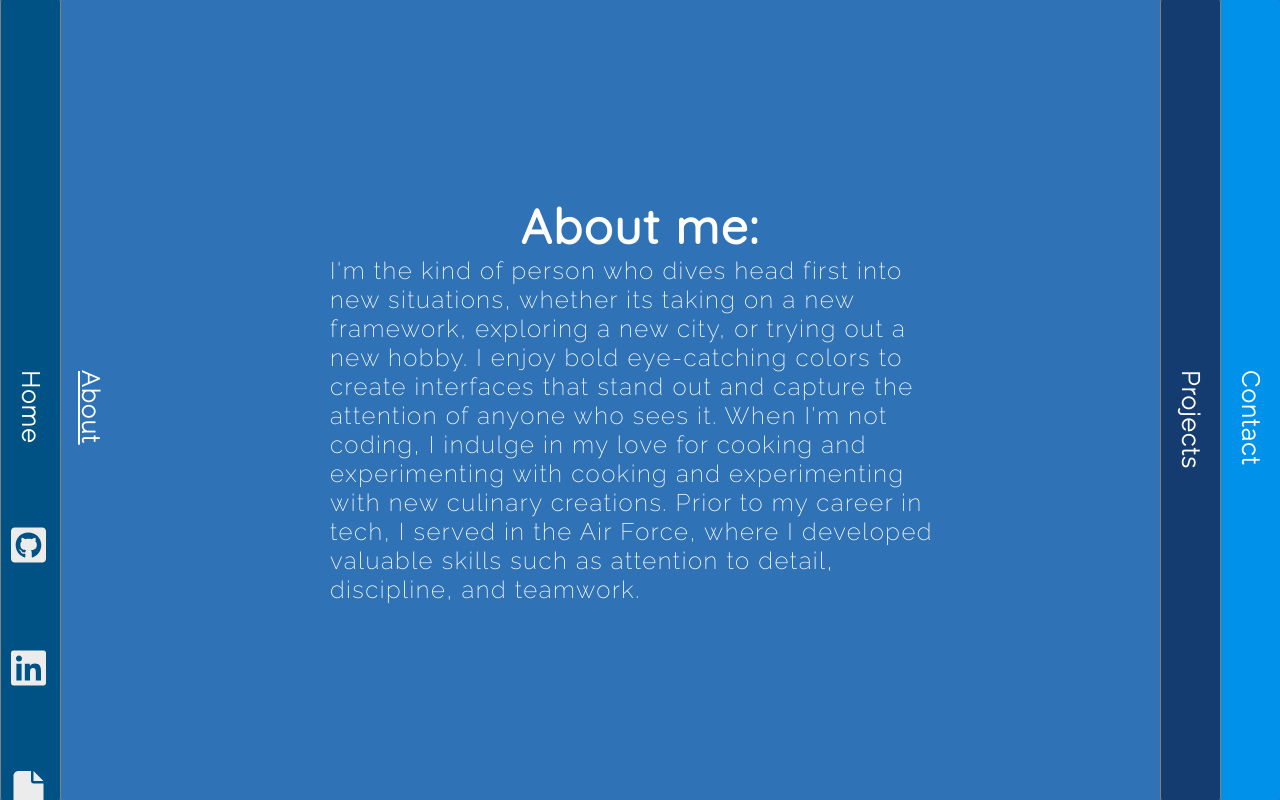
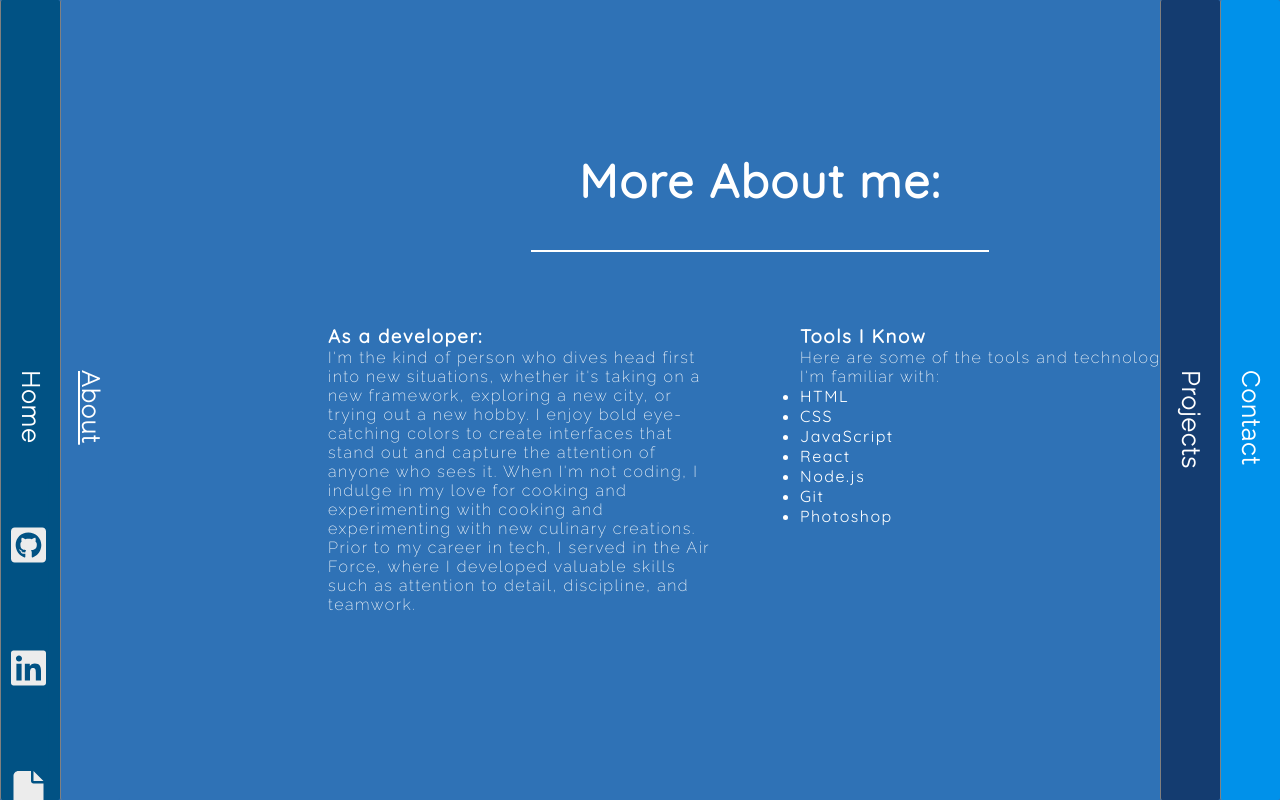
Before and after one commit to AnthonyKeith15/official-portfolio, a React (Create React App) app: page / in a window 1280 px wide. Both pictures are taken after a click on the button "About". Built offline with nearby package versions, Linux system fonts and the light colour scheme.

Commit message:
grid implemented

```diff
--- a/src/App.css
+++ b/src/App.css
@@ -4,7 +4,7 @@
   font-family: 'Quicksand', sans-serif;
   letter-spacing: 1.5px;
   background-color: inherit;
-  color: white
+  color: white;
 }
 button {
   height: 100vh;
--- /dev/null
+++ b/src/pages/About.css
@@ -0,0 +1,38 @@
+.about-me {
+  position: relative;
+  margin: auto 3rem;
+  width: 75%;
+  height: 80vh;
+  display: grid;
+  grid-template-columns: 1fr 1fr;
+  grid-template-rows: 1fr 7fr;
+  grid-template-areas:
+    "header header"
+    "span aside";
+}
+
+header,
+span,
+aside {
+  padding: 40px;
+}
+
+header {
+  width: 40%;
+  margin: 2rem auto;
+  grid-area: header;
+  display: flex;
+  justify-content: center;
+  align-items: center;
+  font-size: 3.5rem;
+  border-bottom: 2px solid white;
+  font-family: 'Quicksand', sans-serif;
+}
+
+span {
+  grid-area: span;
+}
+
+aside {
+  grid-area: aside;
+}
--- a/src/pages/About.js
+++ b/src/pages/About.js
@@ -1,22 +1,30 @@
+import './About.css'
+
 function About({ animationDirection }) {
-
   return (
-    <div className={`animate__animated animate__rotateInUp${animationDirection}`} id="content">
-
-      <h1>About me:</h1>
-      <p>I'm the kind of person who dives head first into new situations, whether its taking on a new framework, exploring a new city, or trying out a new hobby. I enjoy bold eye-catching colors to create interfaces that stand out and capture the attention of anyone who sees it. When I'm not coding, I indulge in my love for cooking and experimenting with cooking and experimenting with new culinary creations. Prior to my career in tech, I served in the Air Force, where I developed valuable skills such as attention to detail, discipline, and teamwork.</p>
+    <div className={`animate__animated animate__rotateInUp${animationDirection} about-me`}>
+      <header>
+      <h5>More About me:</h5>
+      </header>
+      <span>
+        <h3>As a developer:</h3>
+        <p>I'm the kind of person who dives head first into new situations, whether it's taking on a new framework, exploring a new city, or trying out a new hobby. I enjoy bold eye-catching colors to create interfaces that stand out and capture the attention of anyone who sees it. When I'm not coding, I indulge in my love for cooking and experimenting with cooking and experimenting with new culinary creations. Prior to my career in tech, I served in the Air Force, where I developed valuable skills such as attention to detail, discipline, and teamwork.</p>
+      </span>
+      <aside>
+        <h3>Tools I Know</h3>
+        <p>Here are some of the tools and technologies I'm familiar with:</p>
+        <ul>
+          <li>HTML</li>
+          <li>CSS</li>
+          <li>JavaScript</li>
+          <li>React</li>
+          <li>Node.js</li>
+          <li>Git</li>
+          <li>Photoshop</li>
+        </ul>
+      </aside>
     </div>
   );
 }
 
 export default About;
-
-/*
-About Me:
-
-I'm the kind of person who dives head first into new situations, whether its taking on a new framework, exploring a new city, or trying out a new hobby. I enjoy bold eye-catching colors to create interfaces that stand out and capture the attention of anyone who sees it. When I'm not coding, I indulge in my love for cooking and experimenting with cooking and experimenting with new culinary creations. Prior to my career in tech, I served in the Air Force, where I developed valuable skills such as attention to detail, discipline, and teamwork.
-
-See More...
-
-Aside from my work as a React Developer, I enjoy perfecting my aim with Ana playing Overwatch or going to trivia nights with my friends. A life goal of mine is to step foot on in 100 unique countries, and I'm happy to say so far I am at 7! I believe experiencing the world first hand is one of the most rewarding things a person can do, and I'm excited to see where my adventures take me.
-*/
```
